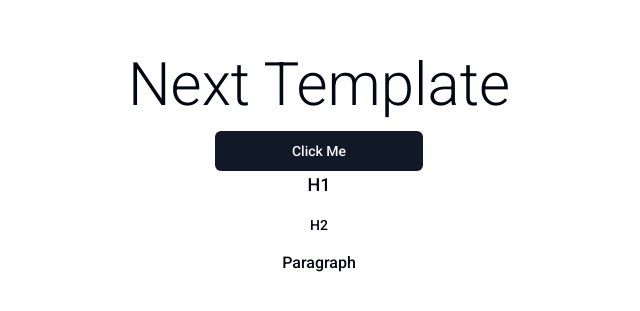
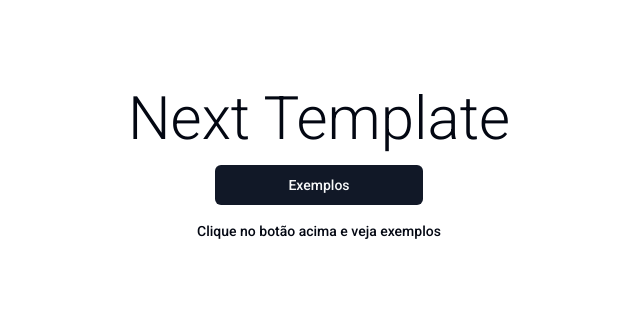
Before and after one commit to ricardoaruiz/next-template, a Next.js app: page / in a window 1280 px wide. Shown: the part 235-546 px from the top of the page, without its empty margins (321-961 px from the left). Built offline with nearby package versions, Linux system fonts and the light colour scheme.

Commit message:
feat: 🎸 adding react-hot-toast and show toast on form sample

```diff
--- a/package.json
+++ b/package.json
@@ -24,6 +24,7 @@
     "next": "14.2.15",
     "react": "^18",
     "react-dom": "^18",
+    "react-hot-toast": "^2.4.1",
     "tailwind-merge": "^2.5.4",
     "tailwindcss-animate": "^1.0.7",
     "usehooks-ts": "^3.1.0",
--- a/src/actions/signup-user.ts
+++ b/src/actions/signup-user.ts
@@ -57,7 +57,6 @@ export const signupUser = async (
   } catch (error: unknown) {
     if (error instanceof FormFieldsValidationException) {
       return {
-        ok: false,
         fieldErrors: error.errors
       };
     }
--- a/src/app/layout.tsx
+++ b/src/app/layout.tsx
@@ -1,6 +1,7 @@
 import type { Metadata } from 'next';
 import { Roboto } from 'next/font/google';
 
+import { Toaster } from 'react-hot-toast';
 import './globals.css';
 
 const roboto = Roboto({
@@ -22,7 +23,10 @@ export default function RootLayout({
 }>) {
   return (
     <html lang="en">
-      <body className={`${roboto.className} antialiased`}>{children}</body>
+      <body className={`${roboto.className} antialiased`}>
+        <Toaster />
+        {children}
+      </body>
     </html>
   );
 }
--- a/src/app/page.tsx
+++ b/src/app/page.tsx
@@ -1,18 +1,21 @@
 import { Button } from '@/components/ui/button';
 import { Text } from '@/components/ui/text';
+import Link from 'next/link';
 
 export default function Home() {
   return (
     <main className="flex h-screen flex-col items-center justify-center">
-      <h1 className="mb-4 text-6xl font-light">Next Template</h1>
-      <Button className="min-w-52">Click Me</Button>
-      <Text as="h1" size="lg" className="mb-4">
-        H1
+      <Text as="h1" className="mb-4 text-6xl font-light">
+        Next Template
       </Text>
-      <Text as="h2" size="sm" className="mb-4">
-        H2
+
+      <Button className="min-w-52" asChild>
+        <Link href="/sample">Exemplos</Link>
+      </Button>
+
+      <Text size="sm" className="mt-4">
+        Clique no botão acima e veja exemplos
       </Text>
-      <Text>Paragraph</Text>
     </main>
   );
 }
--- a/src/app/sample/form/page.tsx
+++ b/src/app/sample/form/page.tsx
@@ -2,7 +2,7 @@ import { SignupForm } from '@/components/SignupForm';
 
 export default async function FormPage() {
   return (
-    <section className="container mx-auto my-10">
+    <section className="container mx-auto my-40">
       <SignupForm />
     </section>
   );
--- a/src/components/SignupForm/signup-form.model.ts
+++ b/src/components/SignupForm/signup-form.model.ts
@@ -1,5 +1,6 @@
 import { useEffect, useRef } from 'react';
 import { useFormState } from 'react-dom';
+import toast from 'react-hot-toast';
 import {
   SignupFormValidations,
   UseSignuptFormModel
@@ -38,8 +39,13 @@ export const useSignupFormModel = ({ action }: UseSignuptFormModel) => {
     if (formState.ok) {
       formRef.current?.reset();
       firstFieldRef.current?.focus();
+      toast.success('Usuário criado com sucesso!');
     }
-  }, [formState.ok]);
+
+    if (!formState.ok) {
+      toast.error('Erro ao criar o usuario. Tente novamente');
+    }
+  }, [formState]);
 
   return {
     formState,
```
Also changed, not shown: 1 other file (tests, documents, lock files or other folders).
